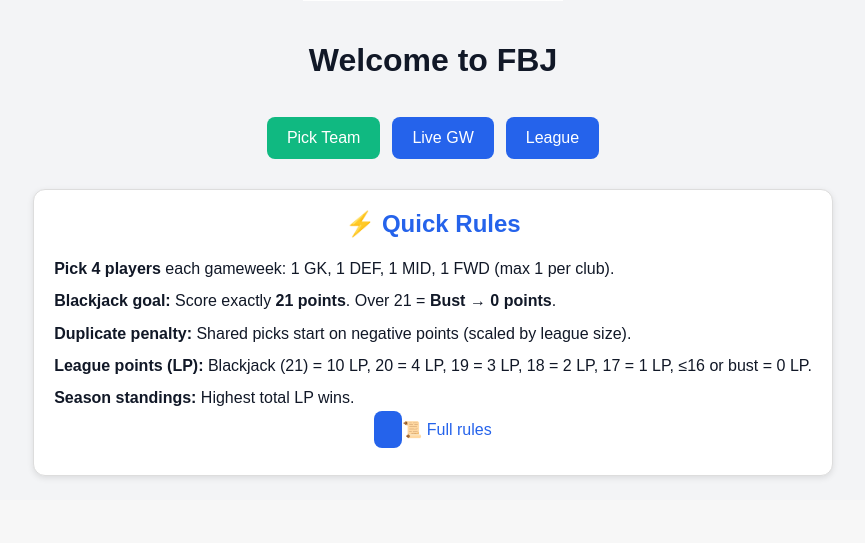
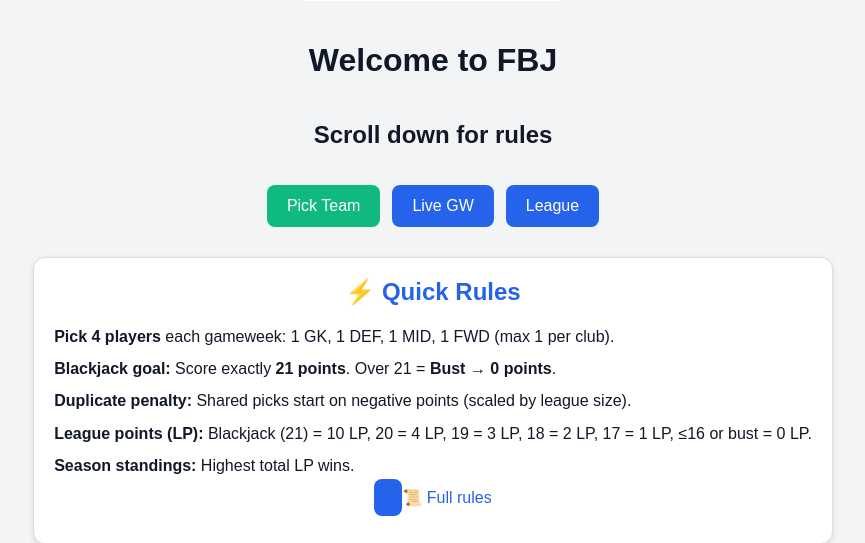
Before and after one commit to goenghisghan/fbj-game, a Flask app: page /welcome in a window 1280 px wide. Shown: the part 392-935 px from the top of the page, without its empty margins (207-1072 px from the left). Before the commit the page ends 871 px from the top, so only its background shows below. Run offline with Flask 3, Linux system fonts and the light colour scheme; a user stored in the database is signed in; some libraries are stand-ins or nearby versions; some web fonts are replaced.

Commit message:
Update welcome.html

```diff
--- a/templates/welcome.html
+++ b/templates/welcome.html
@@ -2,6 +2,7 @@
 <div class="center" style="flex-direction:column;text-align:center">
   <img src="{{ url_for('static', filename='fbj_logo.png') }}" alt="FBJ logo" style="max-width:260px;margin:20px auto;">
   <h1>Welcome to FBJ</h1>
+  <h2>Scroll down for rules</h2>
   <div class="welcome-links">
     <a class="btn btn-secondary" href="{{ url_for('picks') }}">Pick Team</a>
     <a class="btn" href="{{ url_for('live') }}">Live GW</a>
```
